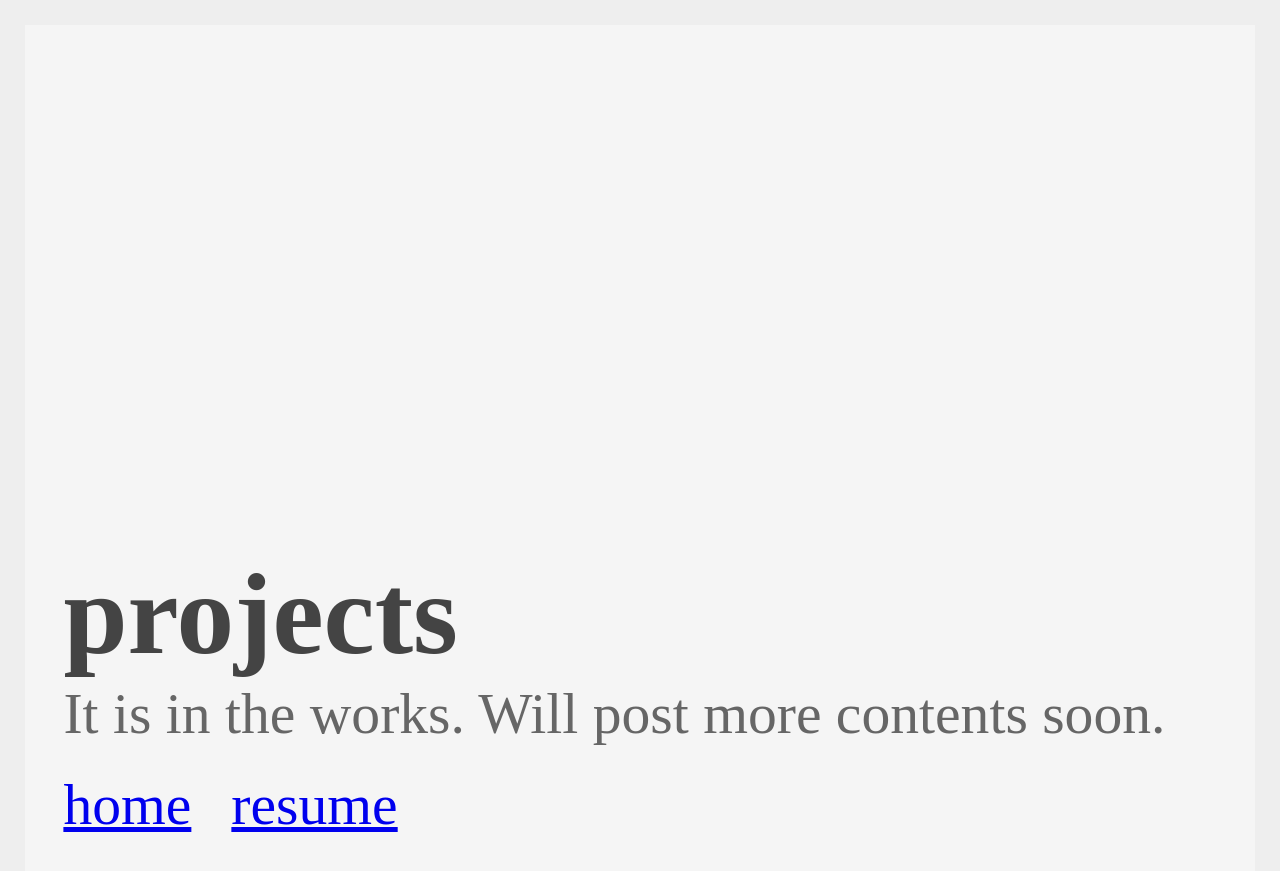
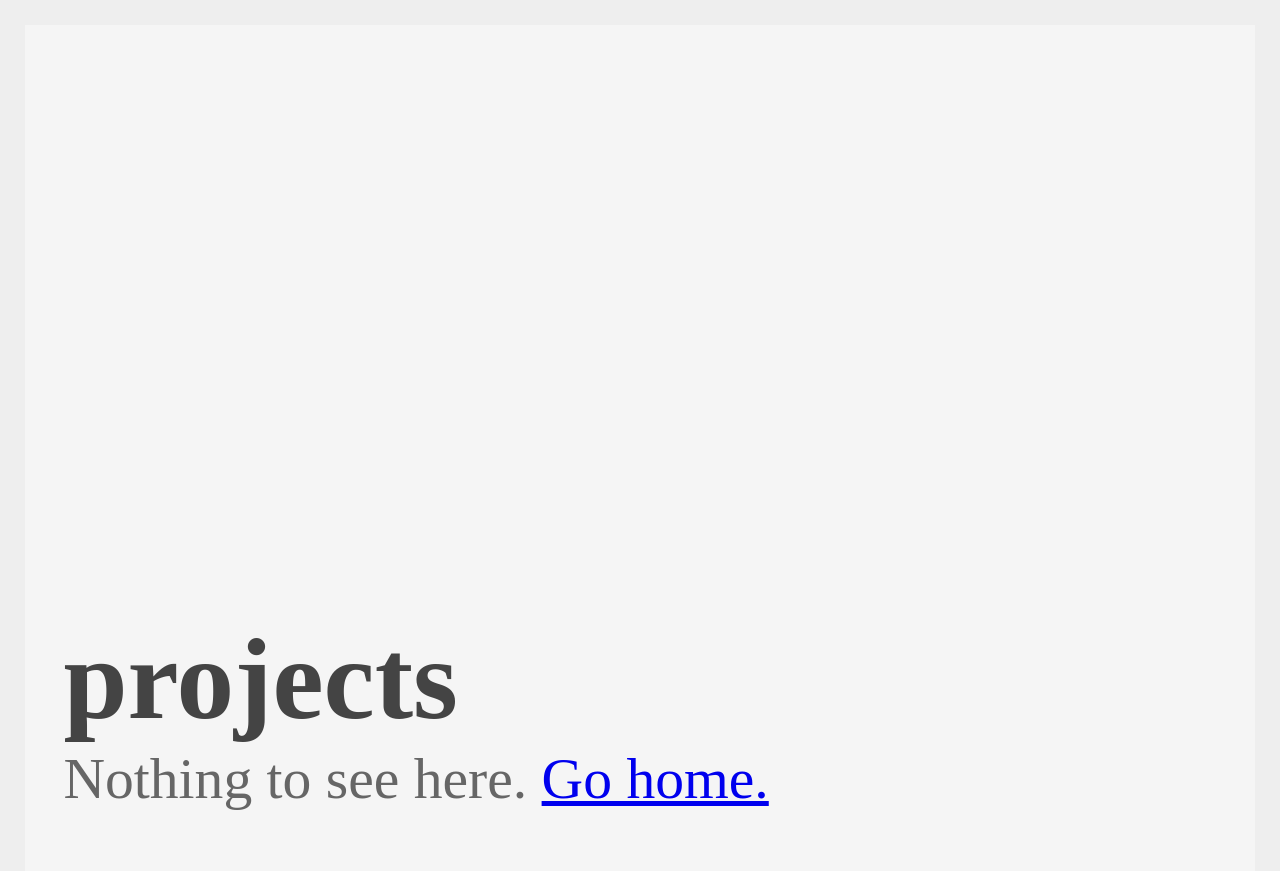
Before and after one commit to ramidem/ramidem.github.io, a Jekyll site: the page built from projects/index.html, in a window 1280 px wide. Shown: the top 871 px of the page. Built offline with Jekyll 4.4.1, drawn with Linux system fonts in a browser that asks for light colours.

Commit message:
docs: simplify projects placeholder

```diff
--- a/projects/index.html
+++ b/projects/index.html
@@ -5,11 +5,6 @@ permalink: /projects/
 <div class="wrapper">
   <main>
     <h1>projects</h1>
-    <p>It is in the works. Will post more contents soon.</p>
-
-    <ul>
-      <li><a href="/">home</a></li>
-      <li><a href="/resume">resume</a></li>
-    </ul>
+    <p>Nothing to see here. <a href="/">Go home.</a></p>
   </main>
 </div>
```
